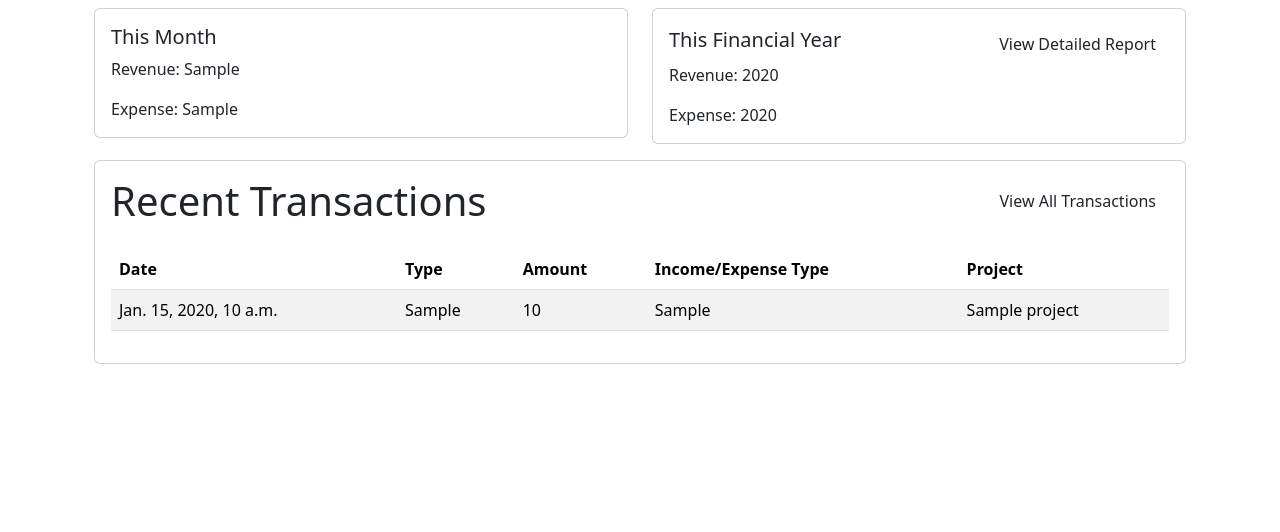
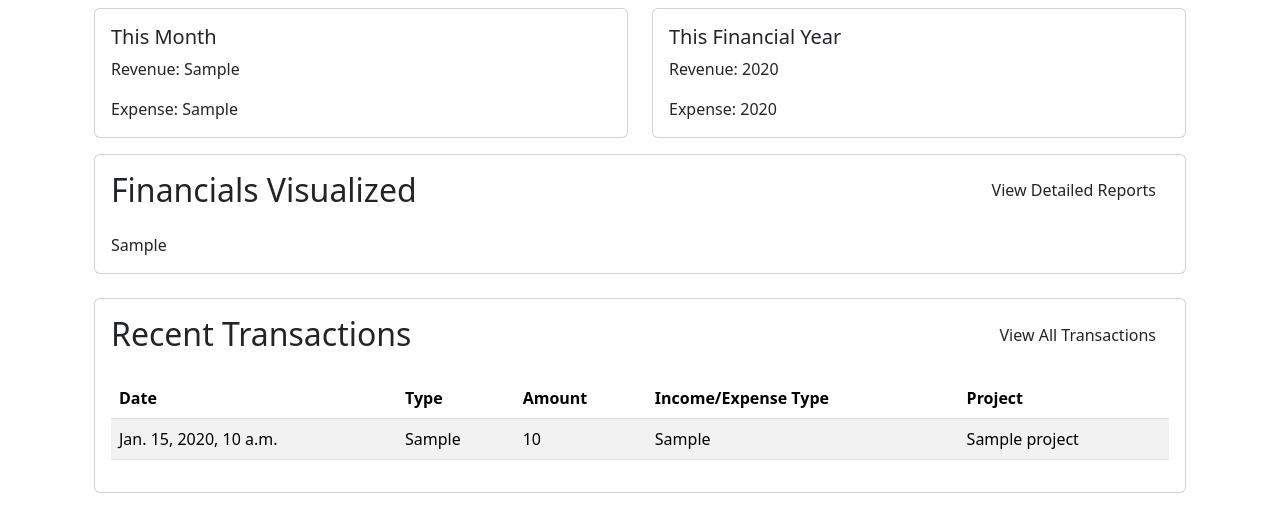
Before and after one commit to vipin-baghel/AccountsManagement_Django, a Django app: template FinanceManagementApp/templates/FinanceManagementApp/dashboard.html in a window 1280 px wide. Shown: the part 56-588 px from the top of the page. Run offline with Django 5.2, Linux system fonts and the light colour scheme; the template is opened without the code that fills it: most values are stand-ins (such as "Sample title", 1, 10 or a date in 2020); parts of the project's set-up code (start-up, migrations or seed data) failed here and were passed over.

Commit message:
added graph plot on dashboard page

```diff
--- a/FinanceManagementApp/templates/FinanceManagementApp/dashboard.html
+++ b/FinanceManagementApp/templates/FinanceManagementApp/dashboard.html
@@ -17,10 +17,7 @@
         <div class="col-md-6">
             <div class="card mb-3">
                 <div class="card-body">
-                    <div class="d-flex justify-content-between align-items-center">
-                        <h5 class="card-title">This Financial Year</h5>
-                        <a href="{% url 'transactions' %}" class="btn bt-secondary">View Detailed Report</a>
-                    </div>
+                    <h5 class="card-title">This Financial Year</h5>
                     <p class="card-text">Revenue: {{ revenue_this_year }}</p>
                     <p class="card-text">Expense: {{ expense_this_year }}</p>
                 </div>
@@ -28,12 +25,22 @@
         </div>
     </div>
 
+    <div class="card mb-4">
+        <div class="card-body">
+            <div class="d-flex justify-content-between align-items-center mb-4">
+                <h2 class="mb-0">Financials Visualized</h1>
+                    <a href="{% url 'reports' %}" class="btn bt-secondary">View Detailed Reports</a>
+            </div>
+            {{ graph_html|safe }}
+        </div>
+    </div>
+
     <!-- Example Data Table -->
     <div class="card mb-4">
         <div class="card-body">
             <div class="d-flex justify-content-between align-items-center mb-4">
-                <h1 class="mb-0">Recent Transactions</h1>
-                <a href="{% url 'transactions' %}" class="btn bt-secondary">View All Transactions</a>
+                <h2 class="mb-0">Recent Transactions</h1>
+                    <a href="{% url 'transactions' %}" class="btn bt-secondary">View All Transactions</a>
             </div>
             <table class="table table-striped">
                 <thead>
--- a/requirements.txt
+++ b/requirements.txt
@@ -1,3 +1,4 @@
 django
 django-unfold
 factory-boy
+plotly
```
Also changed, not shown: FinanceManagementApp/views/dashboard.py (+41 -1 lines).
